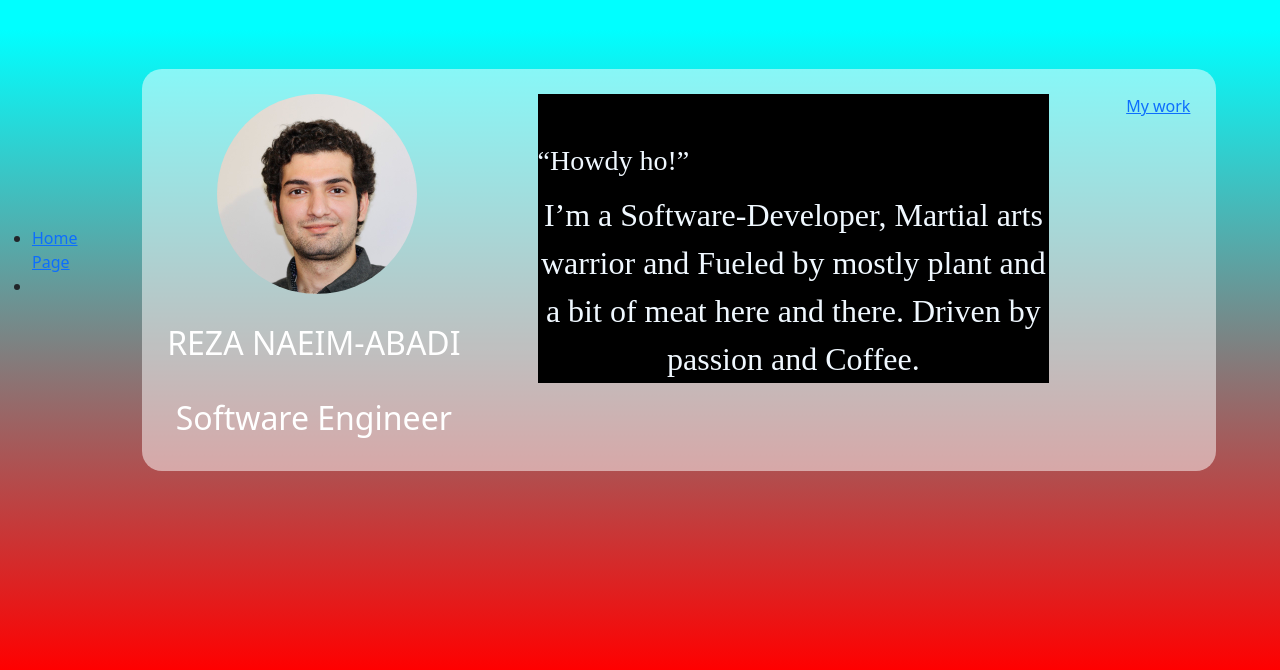
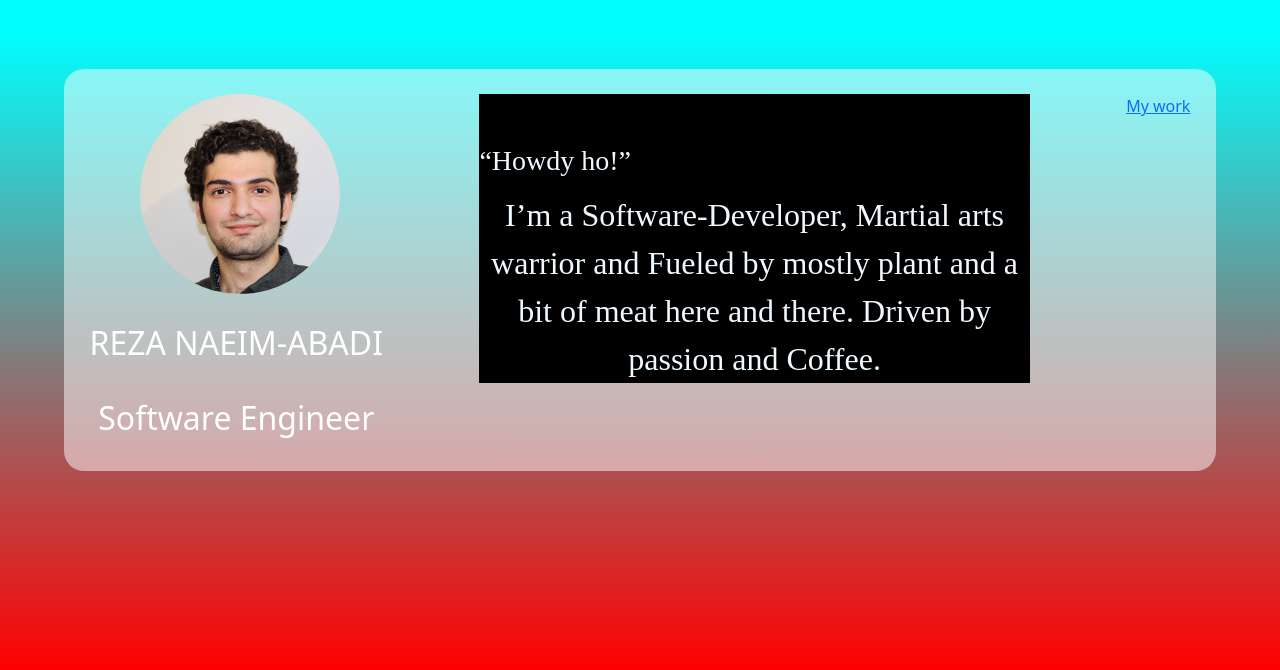
Before and after one commit to we-live-inside-a-dream/portfolio, an Angular app: page / in a window 1280 px wide. Shown: the part 130-800 px from the top of the page. Built offline with nearby package versions, Linux system fonts and the light colour scheme.

Commit message:
deleted route from home page

```diff
--- a/src/app/app.component.html
+++ b/src/app/app.component.html
@@ -2,11 +2,5 @@
 <div class="main">
   <div id="bg1"></div>
   <div id="bg2"></div>
-  <nav>
-    <ul>
-      <li><a routerLink="/" routerLinkActive="active" aria-current="page">Home Page</a></li>
-      <li></li>
-    </ul>
-  </nav>
   <router-outlet></router-outlet>
 </div>
```
